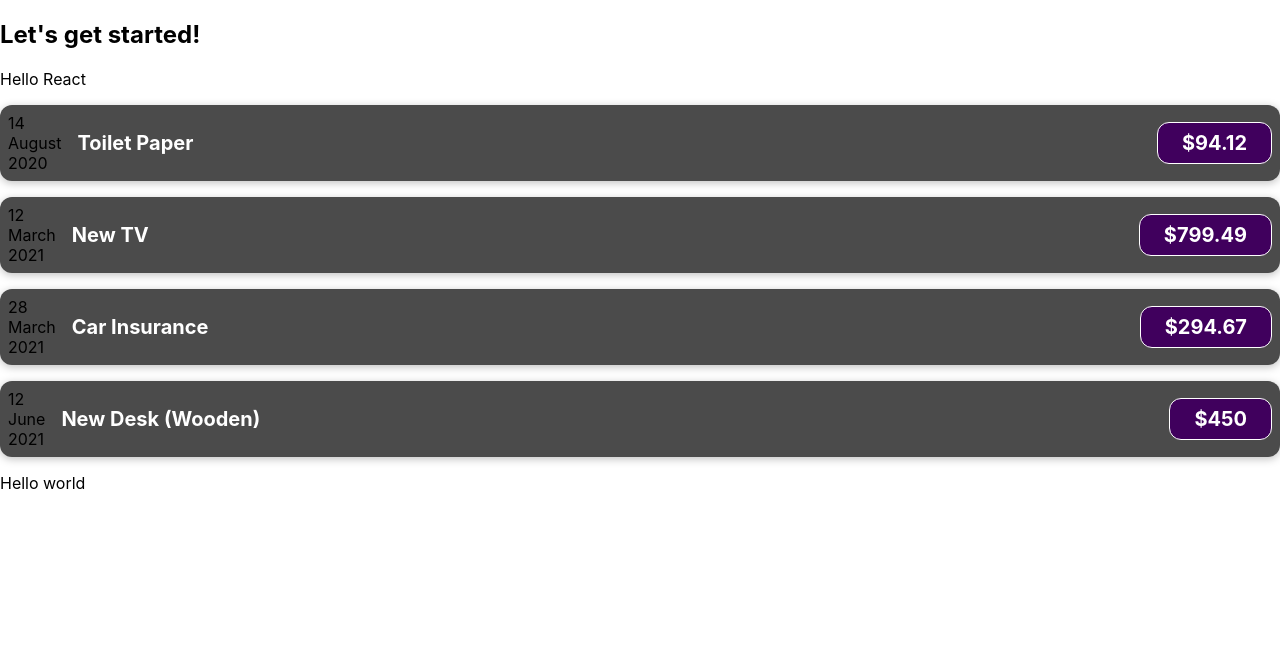
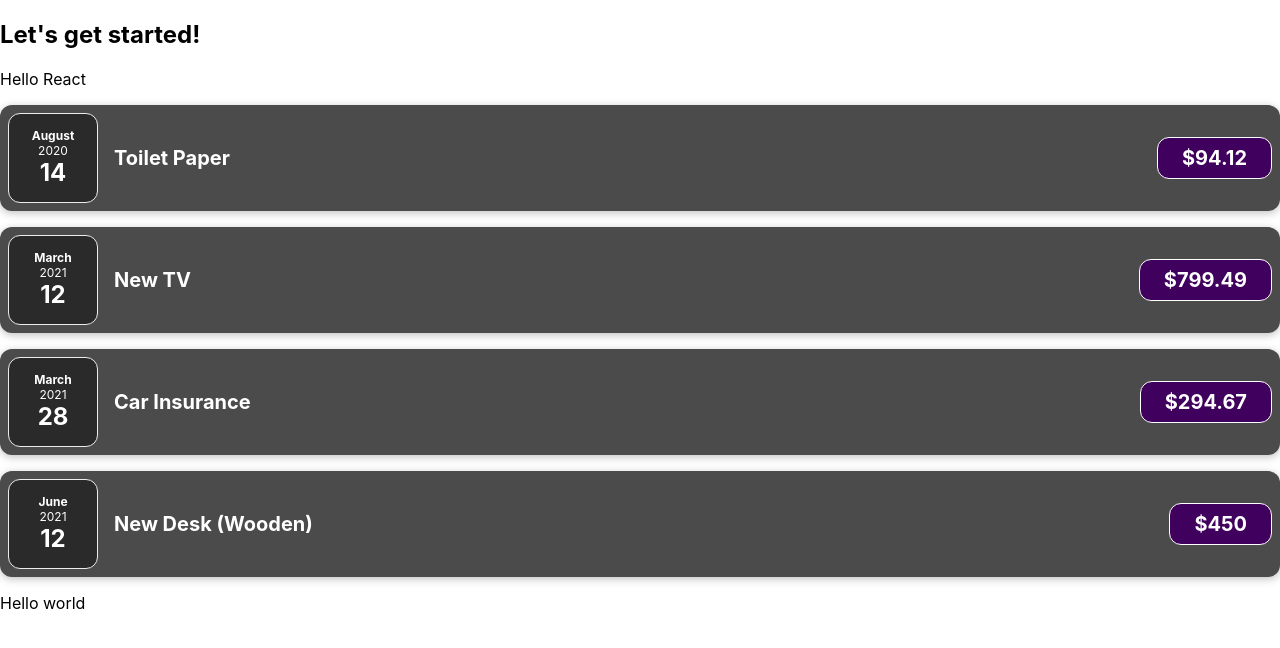
Before and after one commit to lingfungc/react-expense-tracker, a React (Create React App) app: page / in a window 1280 px wide. Shown: the top 648 px of the page. Built offline with nearby package versions, Linux system fonts and the light colour scheme.

Commit message:
added Expenses component in App.js for refactoring

```diff
--- a/src/App.js
+++ b/src/App.js
@@ -1,4 +1,5 @@
 import ExpenseItem from "./components/ExpenseItem";
+import Expenses from "./components/Expenses";
 
 function App() {
   const expenses = [
@@ -27,7 +28,12 @@
     <div>
       <h2>Let's get started!</h2>
       <p>Hello React</p>
-      <ExpenseItem
+      <Expenses expense={expenses[0]} />
+      <Expenses expense={expenses[1]} />
+      <Expenses expense={expenses[2]} />
+      <Expenses expense={expenses[3]} />
+
+      {/* <ExpenseItem
         title={expenses[0].title}
         amount={expenses[0].amount}
         date={expenses[0].date}
@@ -46,7 +52,7 @@
         title={expenses[3].title}
         amount={expenses[3].amount}
         date={expenses[3].date}
-      />
+      /> */}
     </div>
   );
 }
--- a/src/components/ExpenseDate.js
+++ b/src/components/ExpenseDate.js
@@ -6,10 +6,10 @@
   const year = props.date.getFullYear();
 
   return (
-    <div>
-      <div>{day}</div>
-      <div>{month}</div>
-      <div>{year}</div>
+    <div className="expense-date">
+      <div className="expense-date__month">{month}</div>
+      <div className="expense-date__year">{year}</div>
+      <div className="expense-date__day">{day}</div>
     </div>
   );
 }
--- /dev/null
+++ b/src/components/Expenses.css
@@ -0,0 +1,9 @@
+.expenses {
+  padding: 1rem;
+  background-color: rgb(31, 31, 31);
+  margin: 2rem auto;
+  width: 50rem;
+  max-width: 95%;
+  border-radius: 12px;
+  box-shadow: 0 1px 8px rgba(0, 0, 0, 0.25);
+}
--- /dev/null
+++ b/src/components/Expenses.js
@@ -0,0 +1,20 @@
+// TODO - Create a new component that is responsible for displaying expense
+// TODO - Add multiple ExpenseItem components in that component
+// TODO - Keep the expenses data in the App component and pass that data into the newly created component
+
+import ExpenseItem from "./ExpenseItem";
+import "./Expenses.css";
+
+function Expenses(props) {
+  return (
+    <div className="expense">
+      <ExpenseItem
+        title={props.expense.title}
+        amount={props.expense.amount}
+        date={props.expense.date}
+      />
+    </div>
+  );
+}
+
+export default Expenses;
```
